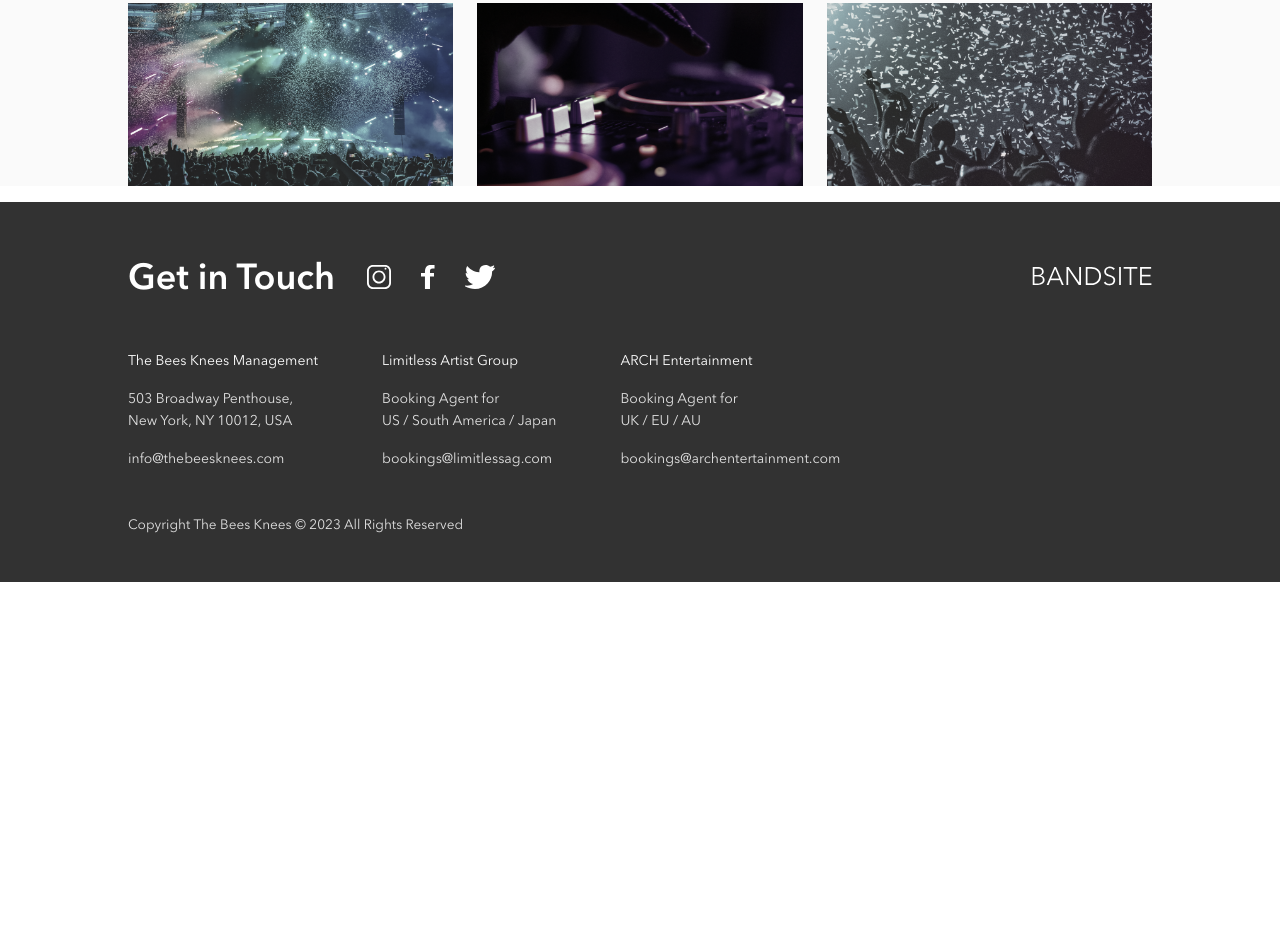
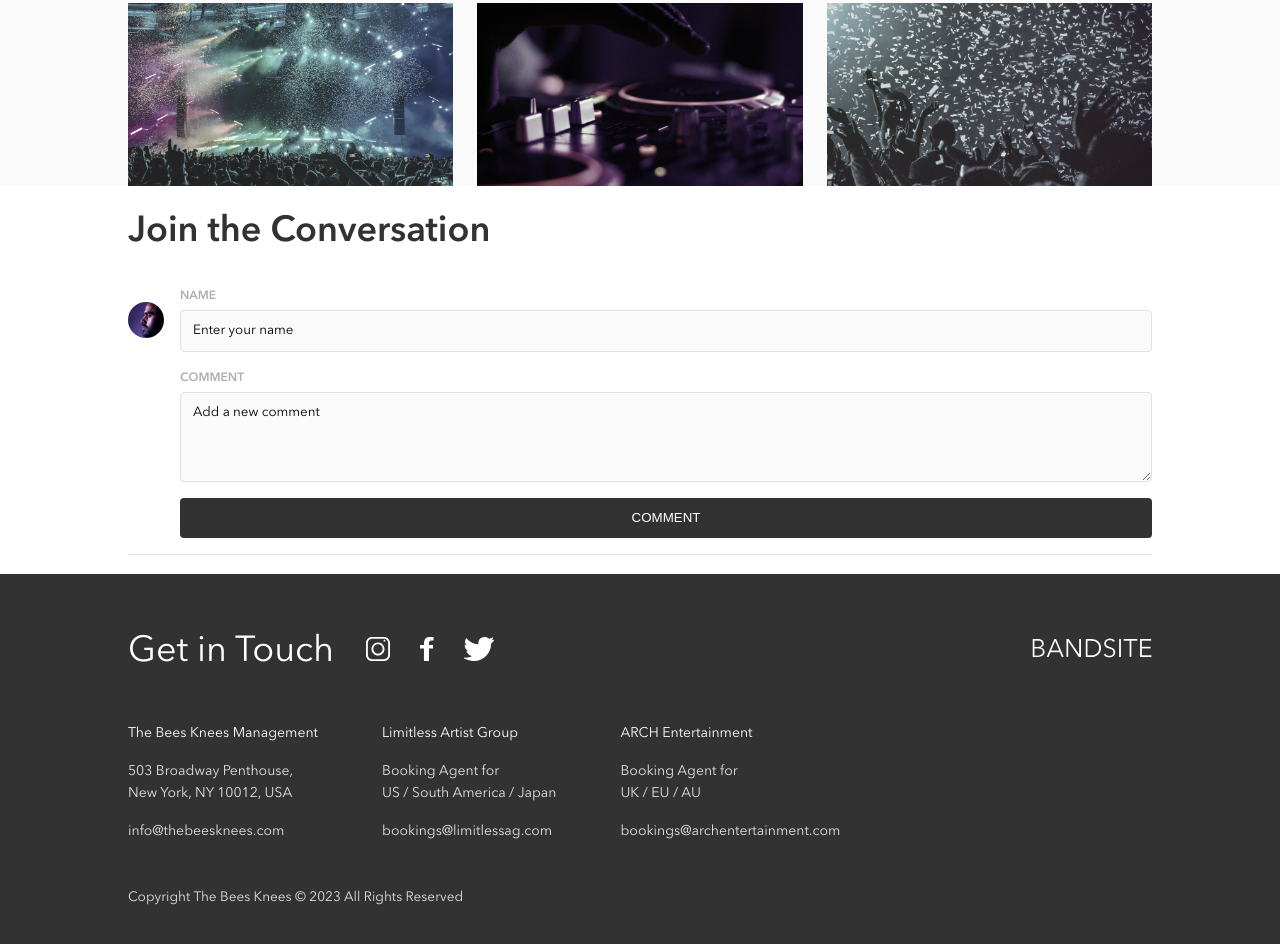
Before and after one commit to fio-md/bandsite, a plain HTML site: page index.html in a window 1280 px wide. Shown: the part 2203-3147 px from the top of the page. Before the commit the page ends 2785 px from the top, so only its background shows below. Drawn offline with Linux system fonts and the light colour scheme.

Commit message:
Add form to bio page

```diff
--- a/index.html
+++ b/index.html
@@ -75,6 +75,48 @@
         <img src="./assets/images/Photo-gallery-9.jpg" alt="" class="gallery__photo" />
       </div>
     </section>
+    <section class="comments">
+      <h2 class="comments__title">Join the Conversation</h2>
+      <form action="" class="form">
+        <div class="avatar">
+          <img src="./assets/images/Mohan-muruge.jpg" alt="" class="avatar__image" />
+        </div>
+        <div class="form__main">
+          <div class="form__input-container">
+            <label class="form__label" for="name">Name</label>
+            <input
+              type="text"
+              class="form__input"
+              id="name"
+              placeholder="Enter your name"
+            />
+          </div>
+          <div class="form__input-container">
+            <label class="form__label" for="comment">Comment</label>
+            <textarea
+              type="text"
+              class="form__input form__input--large"
+              id="comment"
+              placeholder="Add a new comment"
+              rows="4"
+            ></textarea>
+          </div>
+          <button class="form__button">Comment</button>
+        </div>
+      </form>
+      <ul class="comments__list">
+        <div class="avatar__container">
+          <img src="" alt="" class="avatar__image" />
+        </div>
+        <div class="comment">
+          <div class="comment__top">
+            <h3 class="comment__name"></h3>
+            <span class="comment__date"></span>
+          </div>
+          <p class="comment__content"></p>
+        </div>
+      </ul>
+    </section>
     <footer class="footer">
       <div class="footer__top-container">
         <h2 class="footer__title">Get in Touch</h2>
--- a/styles/bio.scss
+++ b/styles/bio.scss
@@ -5,7 +5,8 @@
 
 .hero,
 .about,
-.gallery {
+.gallery,
+.comments {
   @include sides-padding;
 }
 .hero {
@@ -117,3 +118,58 @@
     }
   }
 }
+.comments {
+  &__title {
+    @include section-header;
+  }
+}
+.form {
+  display: flex;
+  gap: $mobile-btwn-components;
+  padding: $mobile-btwn-components 0;
+  @include divider;
+  &__main {
+    display: flex;
+    flex-direction: column;
+    width: 100%;
+    gap: $mobile-btwn-components;
+  }
+  &__input-container {
+    display: flex;
+    flex-direction: column;
+  }
+  &__input {
+    background-color: $secondary-white;
+    min-height: 2.25rem;
+    padding: 0.75rem;
+    border-radius: 4px;
+    border: 1px solid $secondary-gray;
+    &:active {
+      border: 1px solid $primary-black;
+    }
+    &::placeholder {
+      color: $secondary-black;
+    }
+  }
+  &__label {
+    text-transform: uppercase;
+    @include labels;
+  }
+  &__button {
+    text-transform: uppercase;
+  }
+}
+.avatar {
+  overflow: hidden;
+  max-height: 2.25rem;
+  max-width: 2.25rem;
+  border-radius: 50%;
+  margin-top: 1rem;
+  @include tablet {
+    height: 3rem;
+    width: 3rem;
+  }
+  &__image {
+    height: 2.3rem;
+  }
+}
--- a/styles/partials/_global.scss
+++ b/styles/partials/_global.scss
@@ -43,6 +43,13 @@ ul {
 }
 a {
   text-decoration: none;
+}
+textarea,
+input {
+  font-family: inherit;
+}
+button {
+  border: none;
 }
 
 // Global elements
@@ -191,3 +198,14 @@ a {
     color: $secondary-gray;
   }
 }
+.form__button {
+  background-color: $primary-black;
+  color: $primary-white;
+  height: 2.5rem;
+  width: 100%;
+  border-radius: 4px;
+  @include tablet {
+    min-width: 9.375rem;
+    padding: 0 2rem;
+  }
+}
--- a/styles/partials/_mixins.scss
+++ b/styles/partials/_mixins.scss
@@ -36,7 +36,6 @@
   @include tablet {
     font-size: $tablet-page-header-font-size;
     line-height: $tablet-page-header-line-height;
-    font-weight: $demi;
   }
 }
 @mixin section-header {
@@ -48,7 +47,6 @@
   @include tablet {
     font-size: $tablet-section-header-font-size;
     line-height: $tablet-section-header-line-height;
-    font-weight: $demi;
     margin-top: $tablet-before-headline;
     margin-bottom: $tablet-after-headline;
   }
@@ -62,7 +60,6 @@
   @include tablet {
     font-size: $tablet-subheader-font-size;
     line-height: $tablet-subheader-line-height;
-    font-weight: $demi;
     margin-top: $tablet-before-headline;
     margin-bottom: $tablet-after-headline;
   }
@@ -74,16 +71,19 @@
   @include tablet {
     font-size: $tablet-copy-font-size;
     line-height: $tablet-copy-line-height;
-    font-weight: $regular-weight;
   }
 }
 @mixin labels {
   font-size: $mobile-labels-font-size;
   line-height: $mobile-labels-line-height;
-  font-weight: $bold;
+  font-weight: $demi;
+  color: $primary-gray;
+  margin-bottom: 0.25rem;
   @include tablet {
     font-size: $tablet-labels-font-size;
     line-height: $tablet-labels-line-height;
-    font-weight: $bold;
   }
 }
+@mixin divider {
+  border-bottom: 1px solid $secondary-gray;
+}
```
Also changed, not shown: assets/images/Mohan-muruge.jpg (added), styles/bio.css.
